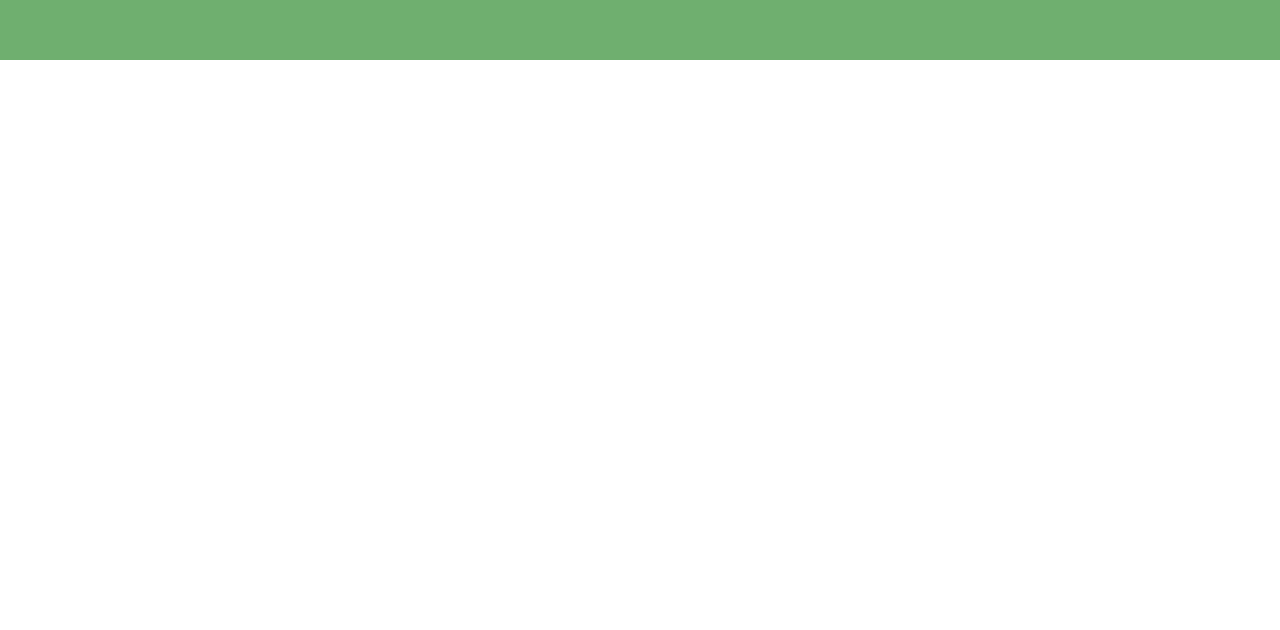
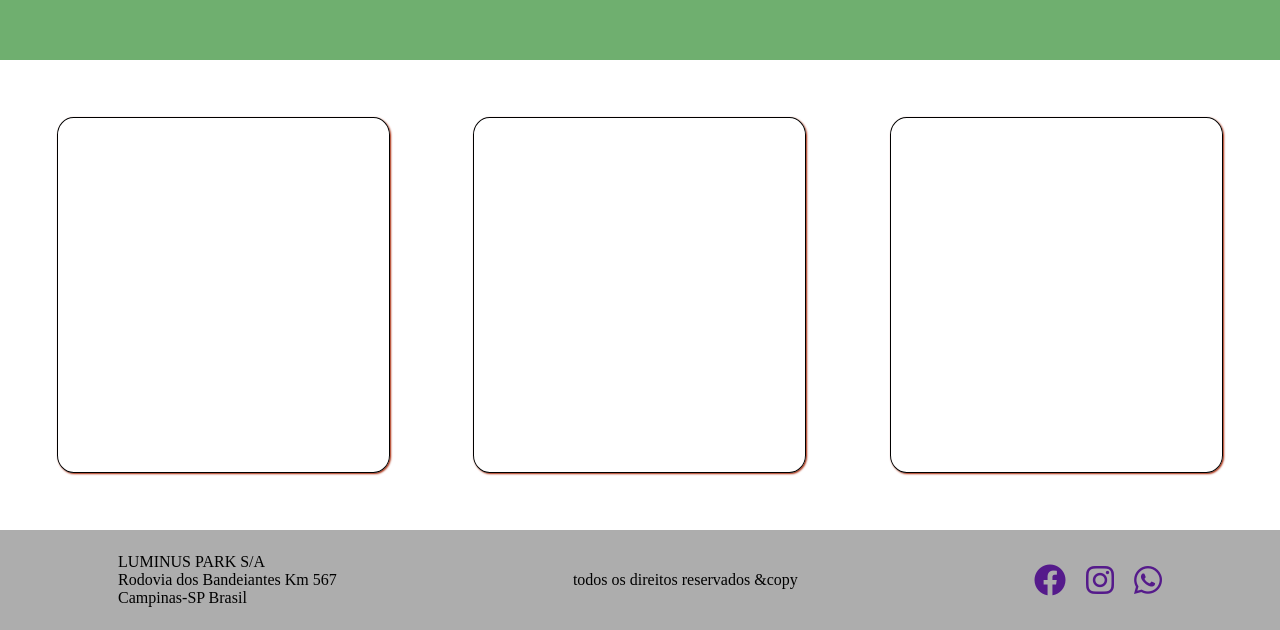
Before and after one commit to WBorg/Luminus-park, a React (Create React App) app: page / in a window 1280 px wide. Shown: the part 590-1220 px from the top of the page. Before the commit the page ends 800 px from the top, so only its background shows below. Built offline with nearby package versions, Linux system fonts and the light colour scheme.

Commit message:
Main e Footer em construção

```diff
--- /dev/null
+++ b/src/components/Footer/Footer.jsx
@@ -0,0 +1,25 @@
+import React from 'react';
+import footerCss from 'components/Footer/footer.module.css';
+
+function Footer() {
+    return (
+
+        <footer>
+         <p>LUMINUS PARK S/A <br/>Rodovia dos Bandeiantes Km 567 <br/> Campinas-SP Brasil</p>
+         <p>todos os direitos reservados &copy</p>
+         <ul>
+
+            <li><a href=""><i class="fa-brands fa-facebook fa-2x" ></i></a></li>
+            <li><a href=""><i class="fa-brands fa-instagram fa-2x" ></i></a></li>
+            <li><a href=""><i class="fa-brands fa-whatsapp fa-2x" ></i></a></li>
+
+        </ul>
+        </footer>
+
+
+
+
+     );
+}
+
+export default Footer;
--- /dev/null
+++ b/src/components/Footer/footer.module.css
@@ -0,0 +1,13 @@
+footer{
+    height: 100px;
+    width: 100%;
+    background-color: rgba(50,50,50, 0.4);
+    display: flex;
+    align-items: center;
+    justify-content: space-around;
+}
+
+footer ul{
+    display: flex;
+    gap: 20px;
+}
--- a/src/components/Header/Header.jsx
+++ b/src/components/Header/Header.jsx
@@ -13,7 +13,7 @@ function Header() {
 
 
     return (
-        <div className={headerCss.Container}>
+        <header className={headerCss.Container}>
 
         <img src={logo} alt="Logo" />
 
@@ -35,7 +35,7 @@ function Header() {
                         <li><Link className={headerCss.link} to="/quemsomos">Quem somos</Link></li>
                 </ul>
             </nav>
-        </div>
+        </header>
      );
 }
 
--- a/src/components/Main/Main.jsx
+++ b/src/components/Main/Main.jsx
@@ -4,10 +4,15 @@ import mainCss from 'components/Main/main.module.css';
 function Main() {
     return (
 
-            <div>
+            <main>
                 <div className={mainCss.banner}></div>
+                <div className={mainCss.box}>
+                    <section class="destaques"></section>
+                    <section class="ingressos"></section>
+                    <section class="dicas"></section>
+                </div>
+                </main>
 
-            </div>
 
     );
 }
--- a/src/components/Main/main.module.css
+++ b/src/components/Main/main.module.css
@@ -1,6 +1,32 @@
+:root{
+    --laranjaclaro: #ff7f1d;
+    --laranjaescuro: #A52100;
+    --textobotao:  #F1EEDF;
+    --dourado:  #CDA335;
+    --ocre:          #8D4B00;
+    --marron:        #521000;
+    --palha:        #F9BA47;
+
+}
 .banner{
     height: 450px;
     width: 100%;
     background-color: rgba(75,156,75,0.8);
     margin-bottom: 42px;
 }
+
+section{
+    width: 333px;
+    height: 356px;
+    border: 1px solid black;
+    border-radius: 5%;
+    box-shadow: 1px 1px 2px var(--laranjaescuro);
+}
+
+.box{
+    display: flex;
+    justify-content:space-around;
+    margin-bottom: 42px;
+    /* background-color: #8D4B00; */
+    padding: 15px;
+}
--- a/src/pages/Home/home.jsx
+++ b/src/pages/Home/home.jsx
@@ -1,7 +1,8 @@
 import React from 'react';
 // import styled from 'styled-components';
 import Header from 'components/Header/Header';
-import Main from 'components/Main/Main'
+import Main from 'components/Main/Main';
+import Footer from 'components/Footer/Footer';
 
 // const LayoutContainer = styled.div`
 
@@ -16,12 +17,9 @@ function Home(){
 
     return(
         <>
-            <header>
-                <Header/>
-            </header>
-            <main>
-                <Main/>
-            </main>
+            <Header/>
+            <Main/>
+            <Footer/>
         </>
     )
 }
```
